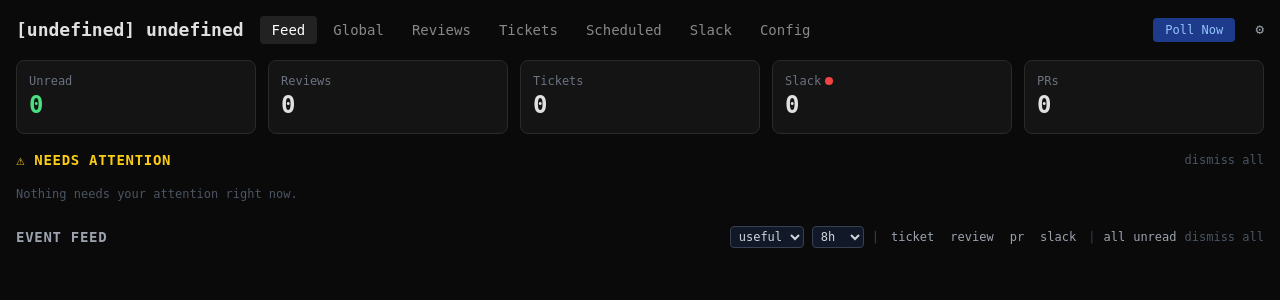
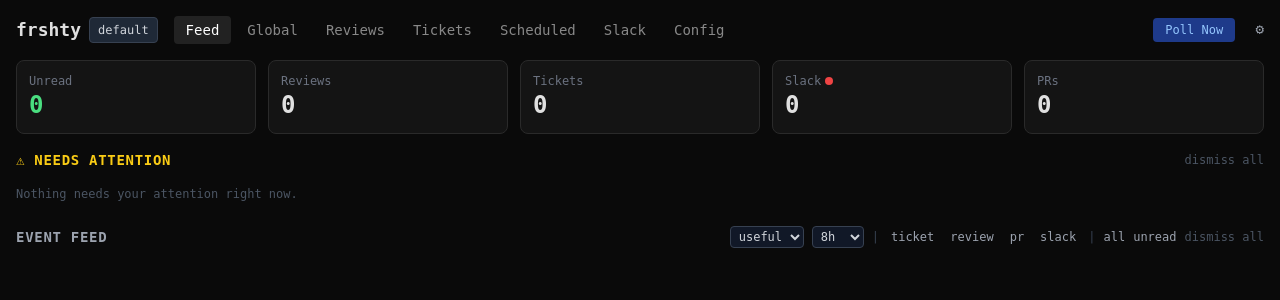
Before and after one commit to tipu/frshty, a FastAPI app: page / in a window 1280 px wide. Shown: the top 300 px of the page. Run offline with FastAPI, Linux system fonts and the light colour scheme; data that the repository does not hold is empty; parts of the project's set-up code (start-up, migrations or seed data) failed here and were passed over.

Commit message:
feat: add instance name badge to all page headers

```diff
--- a/static/nav-gate.js
+++ b/static/nav-gate.js
@@ -4,6 +4,14 @@
         if (!resp.ok) return;
         const config = await resp.json();
         const features = config.features || {};
+        const instanceName = config.job.key || 'default';
+
+        // Set instance badge on all pages
+        const badge = document.getElementById('instance-badge');
+        if (badge) {
+            badge.textContent = instanceName;
+        }
+
         const gate = (href, enabled) => {
             if (enabled) return;
             document.querySelectorAll(`nav a[href="${href}"]`).forEach(a => a.remove());
--- a/templates/billing.html
+++ b/templates/billing.html
@@ -56,7 +56,7 @@
 </head>
 <body class="p-4 max-w-7xl mx-auto">
 <header class="flex items-center gap-4 mb-4">
-    <h1 class="text-lg font-bold">Billing</h1>
+    <div class="flex items-center gap-2"><h1 class="text-lg font-bold">Billing</h1><span class="text-xs font-mono bg-gray-800 text-gray-300 px-2 py-1 rounded border border-gray-700" id="instance-badge"></span></div>
     <nav class="flex gap-1 text-sm">
         <a href="/">Feed</a>
         <a href="/global">Global</a>
--- a/templates/config.html
+++ b/templates/config.html
@@ -23,7 +23,7 @@
 </head>
 <body class="p-4 max-w-4xl mx-auto">
 <header class="flex items-center gap-4 mb-4">
-    <h1 class="text-lg font-bold">Config</h1>
+    <div class="flex items-center gap-2"><h1 class="text-lg font-bold">Config</h1><span class="text-xs font-mono bg-gray-800 text-gray-300 px-2 py-1 rounded border border-gray-700" id="instance-badge"></span></div>
     <nav class="flex gap-1 text-sm">
         <a href="/">Feed</a>
         <a href="/global">Global</a>
--- a/templates/global.html
+++ b/templates/global.html
@@ -36,7 +36,7 @@
 
 <header class="flex items-center justify-between mb-4">
     <div class="flex items-center gap-4">
-        <h1 class="text-lg font-bold">Global Feed</h1>
+        <div class="flex items-center gap-2"><h1 class="text-lg font-bold">Global Feed</h1><span class="text-xs font-mono bg-gray-800 text-gray-300 px-2 py-1 rounded border border-gray-700" id="instance-badge"></span></div>
         <nav class="flex gap-1 text-sm">
             <a href="/">Feed</a>
             <a href="/global" class="active">Global</a>
--- a/templates/index.html
+++ b/templates/index.html
@@ -41,7 +41,10 @@
 
 <header class="flex items-center justify-between mb-4">
     <div class="flex items-center gap-4">
-        <h1 class="text-lg font-bold" id="job-title">frshty</h1>
+        <div class="flex items-center gap-2">
+            <h1 class="text-lg font-bold">frshty</h1>
+            <span class="text-xs font-mono bg-gray-800 text-gray-300 px-2 py-1 rounded border border-gray-700" id="instance-badge"></span>
+        </div>
         <nav class="flex gap-1 text-sm">
             <a href="/" class="active">Feed</a>
             <a href="/global">Global</a>
@@ -167,8 +170,9 @@
 async function fetchConfig() {
     const resp = await fetch('/api/config');
     config = await resp.json();
-    document.getElementById('job-title').textContent = `[${config.job.key}] ${config.job.key}`;
-    document.title = `frshty — ${config.job.key}`;
+    const instanceName = config.job.key || 'default';
+    document.getElementById('instance-badge').textContent = instanceName;
+    document.title = `frshty — ${instanceName}`;
     renderFeatureToggles();
 }
 
--- a/templates/reviews.html
+++ b/templates/reviews.html
@@ -24,7 +24,10 @@
 </head>
 <body class="p-4 max-w-7xl mx-auto">
 <header class="flex items-center gap-4 mb-4">
-    <h1 class="text-lg font-bold">Reviews</h1>
+    <div class="flex items-center gap-2">
+        <h1 class="text-lg font-bold">Reviews</h1>
+        <span class="text-xs font-mono bg-gray-800 text-gray-300 px-2 py-1 rounded border border-gray-700" id="instance-badge"></span>
+    </div>
     <nav class="flex gap-1 text-sm">
         <a href="/">Feed</a>
         <a href="/global">Global</a>
--- a/templates/scheduled.html
+++ b/templates/scheduled.html
@@ -22,7 +22,7 @@
 </head>
 <body class="p-4 max-w-7xl mx-auto">
 <header class="flex items-center gap-4 mb-4">
-    <h1 class="text-lg font-bold">Scheduled</h1>
+    <div class="flex items-center gap-2"><h1 class="text-lg font-bold">Scheduled</h1><span class="text-xs font-mono bg-gray-800 text-gray-300 px-2 py-1 rounded border border-gray-700" id="instance-badge"></span></div>
     <nav class="flex gap-1 text-sm">
         <a href="/">Feed</a>
         <a href="/global">Global</a>
--- a/templates/slack.html
+++ b/templates/slack.html
@@ -25,7 +25,7 @@
 </head>
 <body class="p-4 max-w-7xl mx-auto">
 <header class="flex items-center gap-4 mb-4">
-    <h1 class="text-lg font-bold">Slack</h1>
+    <div class="flex items-center gap-2"><h1 class="text-lg font-bold">Slack</h1><span class="text-xs font-mono bg-gray-800 text-gray-300 px-2 py-1 rounded border border-gray-700" id="instance-badge"></span></div>
     <nav class="flex gap-1 text-sm">
         <a href="/">Feed</a>
         <a href="/global">Global</a>
--- a/templates/tickets.html
+++ b/templates/tickets.html
@@ -27,7 +27,10 @@
 </head>
 <body class="p-4 max-w-7xl mx-auto">
 <header class="flex items-center gap-4 mb-4">
-    <h1 class="text-lg font-bold">Tickets</h1>
+    <div class="flex items-center gap-2">
+        <h1 class="text-lg font-bold">Tickets</h1>
+        <span class="text-xs font-mono bg-gray-800 text-gray-300 px-2 py-1 rounded border border-gray-700" id="instance-badge"></span>
+    </div>
     <nav class="flex gap-1 text-sm">
         <a href="/">Feed</a>
         <a href="/global">Global</a>
--- a/templates/timesheet.html
+++ b/templates/timesheet.html
@@ -32,7 +32,7 @@
 </head>
 <body class="p-4 max-w-7xl mx-auto">
 <header class="flex items-center gap-4 mb-4">
-    <h1 class="text-lg font-bold">Timesheet</h1>
+    <div class="flex items-center gap-2"><h1 class="text-lg font-bold">Timesheet</h1><span class="text-xs font-mono bg-gray-800 text-gray-300 px-2 py-1 rounded border border-gray-700" id="instance-badge"></span></div>
     <nav class="flex gap-1 text-sm">
         <a href="/">Feed</a>
         <a href="/global">Global</a>
```
